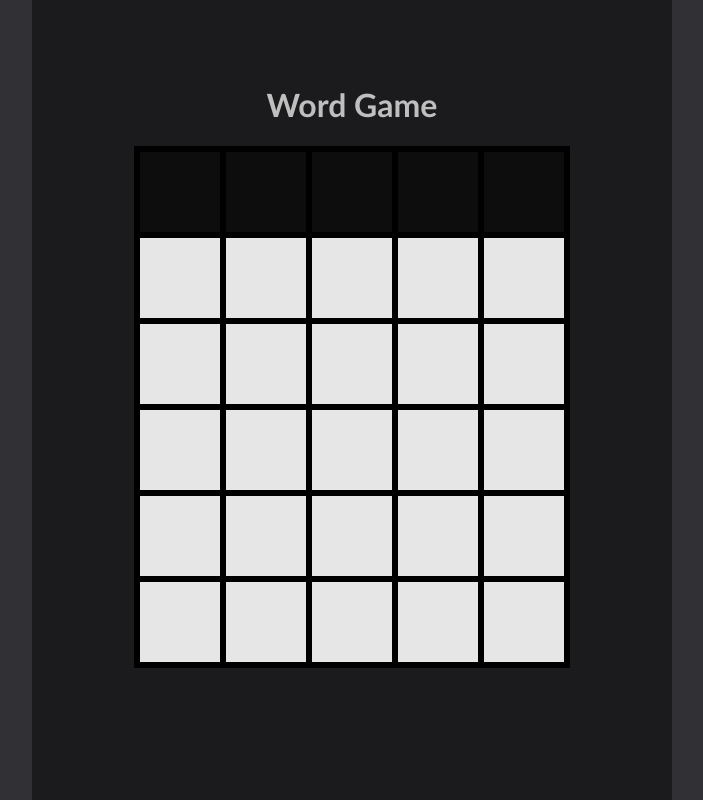
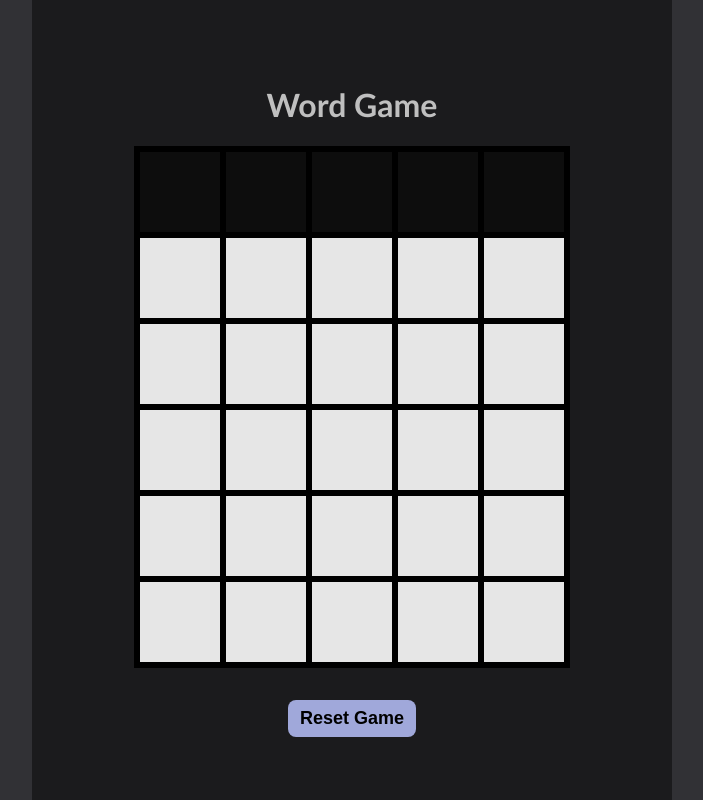
Before and after one commit to THallerJ/word-game, a React (Vite) app: page / in a window 1280 px wide. Shown: the whole page, without its empty margins (288-991 px from the left). Built offline with nearby package versions, Linux system fonts and the light colour scheme.

Commit message:
Can now reset game

```diff
--- a/src/App.tsx
+++ b/src/App.tsx
@@ -5,12 +5,19 @@ import Board from "./Board";
 import GameOverModal from "./GameOverModal";
 import { useHandleTyping } from "./hooks";
 
-function App() {
-	const [word] = useState(getWord());
+const App = () => {
+	const [word, setWord] = useState(getWord());
 	const [curr, setCurr] = useState("");
 	const [currGuess, setCurrGuess] = useState("");
 	const [guessCount, setGuessCount] = useState(0);
 	useHandleTyping(curr, setCurr, setCurrGuess, setGuessCount);
+
+	const resetGame = () => {
+		setCurr("");
+		setCurrGuess("");
+		setGuessCount(0);
+		setWord(getWord());
+	};
 
 	return (
 		<div className="app">
@@ -23,16 +30,20 @@ function App() {
 						word={word}
 						guessCount={guessCount}
 					/>
+					<button type="button" className="btn" onClick={resetGame}>
+						Reset Game
+					</button>
 					<GameOverModal
 						guess={currGuess}
 						word={word}
 						guessCount={guessCount}
+						onReset={resetGame}
 					/>
 				</div>
 			</div>
 		</div>
 	);
-}
+};
 
 export default App;
 
--- a/src/GameOverModal.tsx
+++ b/src/GameOverModal.tsx
@@ -4,8 +4,14 @@ type VictoryModalProps = {
 	guess: string;
 	word: string;
 	guessCount: number;
+	onReset: () => void;
 };
-const GameOverModal = ({ guess, word, guessCount }: VictoryModalProps) => {
+const GameOverModal = ({
+	guess,
+	word,
+	guessCount,
+	onReset,
+}: VictoryModalProps) => {
 	const gameOver = guessCount === GAME_SIZE || guess === word;
 
 	return (
@@ -16,9 +22,16 @@ const GameOverModal = ({ guess, word, guessCount }: VictoryModalProps) => {
 				}`}
 			/>
 			<div className={`modal ${gameOver ? "modal_slide_up" : null}`}>
-				<div className="modal_body">{`${
-					guess === word ? "You win!" : "You lose!"
-				} The word was ${word}.`}</div>
+				<div className="modal_body">
+					<span>
+						{`${
+							guess === word ? "You win!" : "You lose!"
+						} The word was ${word}.`}
+					</span>
+					<button className="btn" onClick={onReset}>
+						Play again
+					</button>
+				</div>
 			</div>
 		</>
 	);
--- a/src/hooks/useHandleTyping.tsx
+++ b/src/hooks/useHandleTyping.tsx
@@ -8,6 +8,7 @@ const useHandleTyping = (
 ) => {
 	useEffect(() => {
 		const handleTyping = (e: KeyboardEvent) => {
+			e.preventDefault();
 			if (e.key === "Enter" && curr.length === 5) {
 				setCurrGuess(curr);
 				setCurr("");
@@ -15,7 +16,7 @@ const useHandleTyping = (
 			}
 			if (e.key === "Backspace") {
 				setCurr((prev) => prev.slice(0, -1));
-			} else if (curr.length !== 5 && e.key.match(`^[a-zA-Z]+$`)) {
+			} else if (curr.length !== 5 && e.key.match(`^[a-zA-Z]$`)) {
 				setCurr((prev) => prev + e.key.toUpperCase());
 			}
 		};
@@ -26,7 +27,6 @@ const useHandleTyping = (
 			window.removeEventListener("keydown", handleTyping);
 		};
 	}, [curr, setCurr, setCurrGuess, setGuessCount]);
-	return <div>useHandleTyping</div>;
 };
 
 export default useHandleTyping;
--- a/src/hooks/usePrevGuesses.tsx
+++ b/src/hooks/usePrevGuesses.tsx
@@ -13,6 +13,8 @@ const usePrevGuesses = (guess: string, guessCount: number) => {
 					return prev;
 				}
 			});
+		} else {
+			setPrevGuesses([]);
 		}
 	}, [guess, guessCount]);
 
--- a/src/styles.css
+++ b/src/styles.css
@@ -22,6 +22,23 @@ body {
 .title {
 	color: hsl(0, 0%, 75%);
 	font-family: "Gill Sans", "Gill Sans MT", Calibri, "Trebuchet MS", sans-serif;
+}
+
+.btn {
+	background-color: hsl(231, 44%, 74%);
+	width: 8rem;
+	padding: 0.5rem;
+	font-size: 1.125rem;
+	font-weight: 600;
+	margin-top: 2rem;
+	border-radius: 8px;
+	border-style: none;
+	outline: none;
+	cursor: pointer;
+}
+
+.btn:hover {
+	background-color: hsl(231, 44%, 72%);
 }
 
 .game {
@@ -93,9 +110,13 @@ body {
 	top: 50%;
 	left: 50%;
 	transform: translate(-50%, -50%);
-	background-color: #faf9f6;
+	background-color: hsl(240, 3%, 20%);
 	padding: 4rem;
 	border-radius: 16px;
+	display: flex;
+	flex-direction: column;
+	align-items: center;
+	color: hsl(0, 0%, 75%);
 }
 
 .modal_background {
@@ -107,10 +128,12 @@ body {
 	height: 100%;
 	width: 100%;
 	transition: opacity 500ms ease-in;
+	visibility: hidden;
 }
 
 .modal_background_visible {
 	opacity: 75%;
+	visibility: visible;
 }
 
 .modal_word {
```
